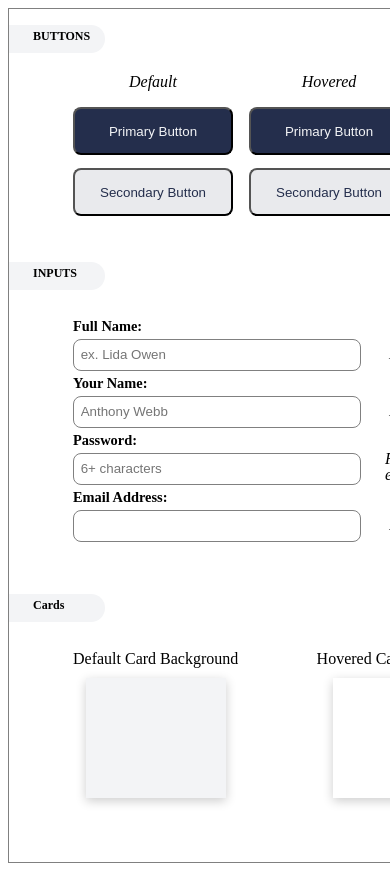
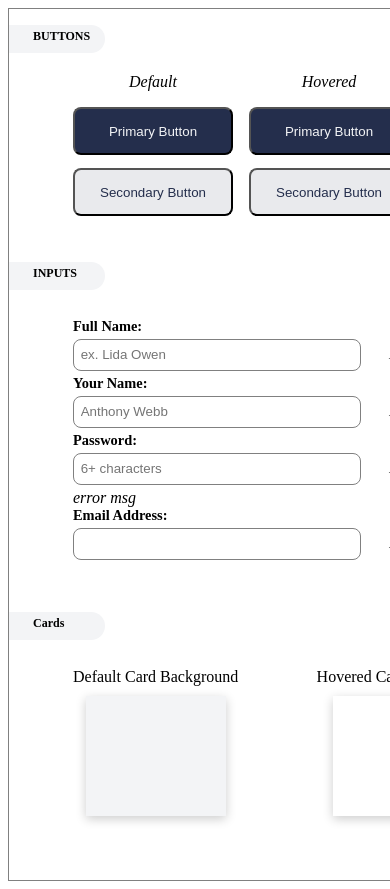
Before and after one commit to bowen-anth/styleGuide, a plain HTML site: page index.html in a window 390 px wide. Shown: the top 889 px of the page. Drawn offline with nearby package versions, Linux system fonts and the light colour scheme.

Commit message:
took grid off div three needs media query for mobile

```diff
--- a/app.css
+++ b/app.css
@@ -127,10 +127,11 @@
 }
 
 .input-three-div {
-    display: grid;
-    grid-template-columns: 1fr 1fr;
+    /* display: grid; */
+    /* grid-template-columns: 1fr 1fr; */
     /* gap: 4px; */
     align-items: center;
+    text-align: left;
 }
 
 .input-three-div span {
```
